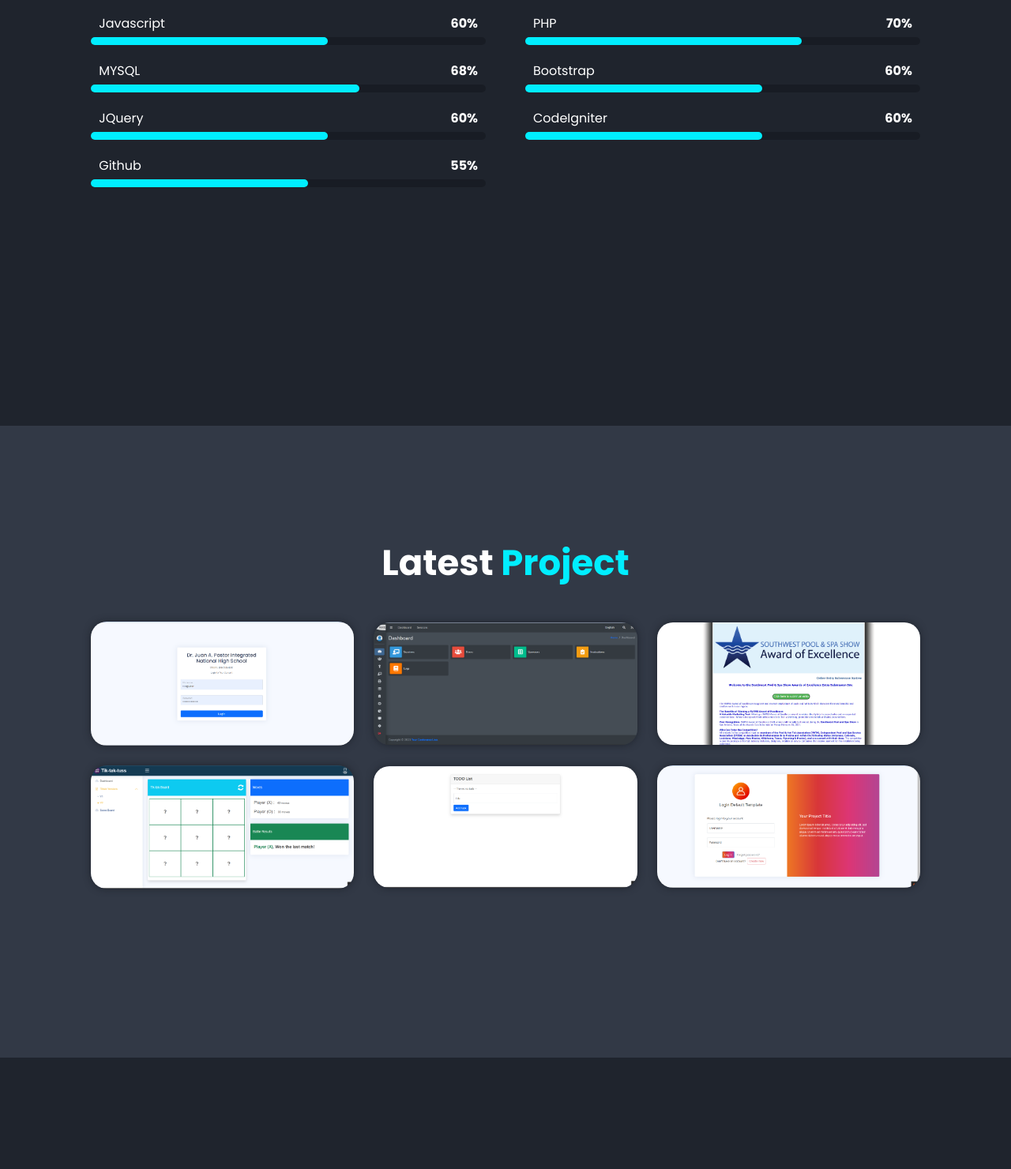
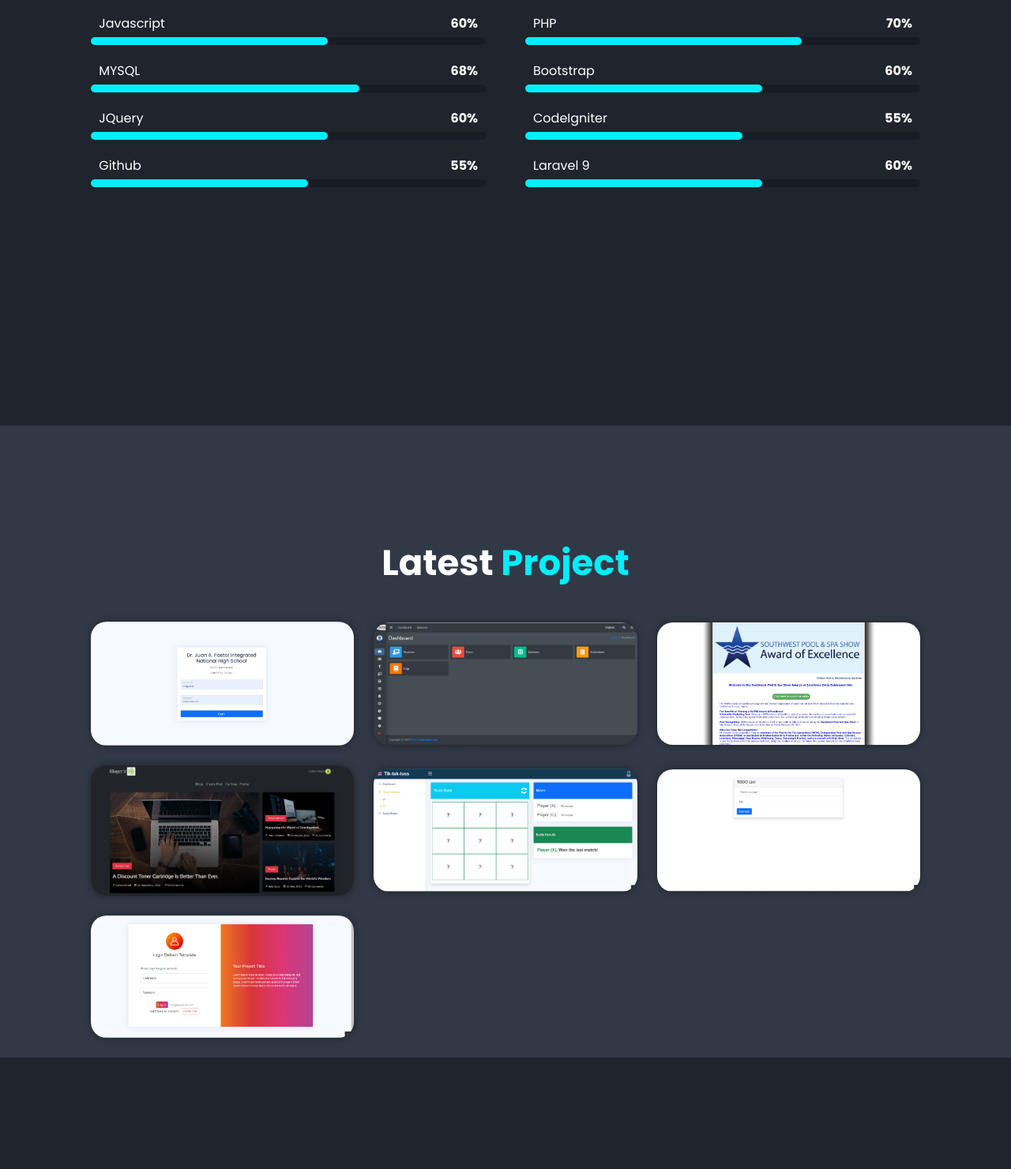
Before and after one commit to Carlozzzzz/CV_Portfolio, a plain HTML site: page index.html in a window 1280 px wide. Shown: the part 1861-3341 px from the top of the page at 79% size. Drawn offline with nearby package versions, Linux system fonts and the light colour scheme.

Commit message:
add new skills

```diff
--- a/css/style.css
+++ b/css/style.css
@@ -408,7 +408,7 @@ span {
 }
 
 .skill-bar .bar .codeigniter {
-    width: 60%;
+    width: 55%;
     animation: codeigniter 3s;
 }
 
@@ -417,13 +417,27 @@ span {
         width: 0;
     }
     100% {
-        width: 60%;
+        width: 55%;
     }
 }
 
 .skill-bar .bar .github {
     width: 55%;
     animation: github 3s;
+}
+
+.skill-bar .bar .laravel9 {
+    width: 60%;
+    animation: laravel9 3s;
+}
+
+@keyframes laravel9 {
+    0% {
+        width: 0;
+    }
+    100% {
+        width: 60%;
+    }
 }
 
 @keyframes github {
--- a/index.html
+++ b/index.html
@@ -167,7 +167,7 @@
             <div class="skill-bar">
                 <div class="info">
                     <p>CodeIgniter</p>
-                    <p class="percent">60%</p>
+                    <p class="percent">55%</p>
                 </div>
                 <div class="bar">
                     <span class="codeigniter"></span>
@@ -183,6 +183,16 @@
                     <span class="github"></span>
                 </div>
             </div>
+
+            <div class="skill-bar">
+                <div class="info">
+                    <p>Laravel 9</p>
+                    <p class="percent">60%</p>
+                </div>
+                <div class="bar">
+                    <span class="laravel9"></span>
+                </div>
+            </div>
         </div>
 
 
@@ -196,7 +206,7 @@
             <div class="portfolio-box">
                 <img src="images/login.png" alt="">
                 <div class="portfolio-layer">
-                    <h4>Online Enrollment</h4>
+                    <h4>Online Enrollment CI3</h4>
                     <p>Online Registration, Contributed and Update this website during my OJT</p>
                     <button class="online-enrollmentBtn"><i class='bx bx-link-external' ></i></button>
                 </div>
@@ -221,6 +231,15 @@
             </div>
 
             <div class="portfolio-box">
+                <img src="images/blog.png" alt="">
+                <div class="portfolio-layer">
+                    <h4>Blog Website</h4>
+                    <p>Develop with laravel 9, bootstrap, mysql. Personal Project</p>
+                    <button class="tiktaktoBtn"><i class='bx bx-link-external' ></i></button>
+                </div>
+            </div>
+
+            <div class="portfolio-box">
                 <img src="images/tiktaktoe.png" alt="">
                 <div class="portfolio-layer">
                     <h4>Tiktaktoe</h4>
@@ -241,7 +260,7 @@
             <div class="portfolio-box">
                 <img src="images/simplelogin.png" alt="">
                 <div class="portfolio-layer">
-                    <h4>Login System</h4>
+                    <h4>Login System CI4</h4>
                     <p>Login web app, a simle user management website, with some basic security features. Personal project</p>
                     <button class="login-systemBtn"><i class='bx bx-link-external' ></i></button>
                 </div>
--- a/js/main.js
+++ b/js/main.js
@@ -56,7 +56,7 @@ ScrollReveal().reveal('.home-content p, .about-content, .contact-content', { ori
 
 /*================================ typed js ================================*/
 const typed = new Typed('.multiple-text', {
-    strings: ['Junior Web Developer', 'Junior Codeigniter Developer', 'friend'],
+    strings: ['Junior Web Developer', 'Junior Codeigniter Developer', 'Junior Laravel Developer', 'friend'],
     typeSpeed: 100,
     backSpeed: 100,
     backDelay: 1000,
```
Also changed, not shown: images/blog.png (added), 1 other file.
